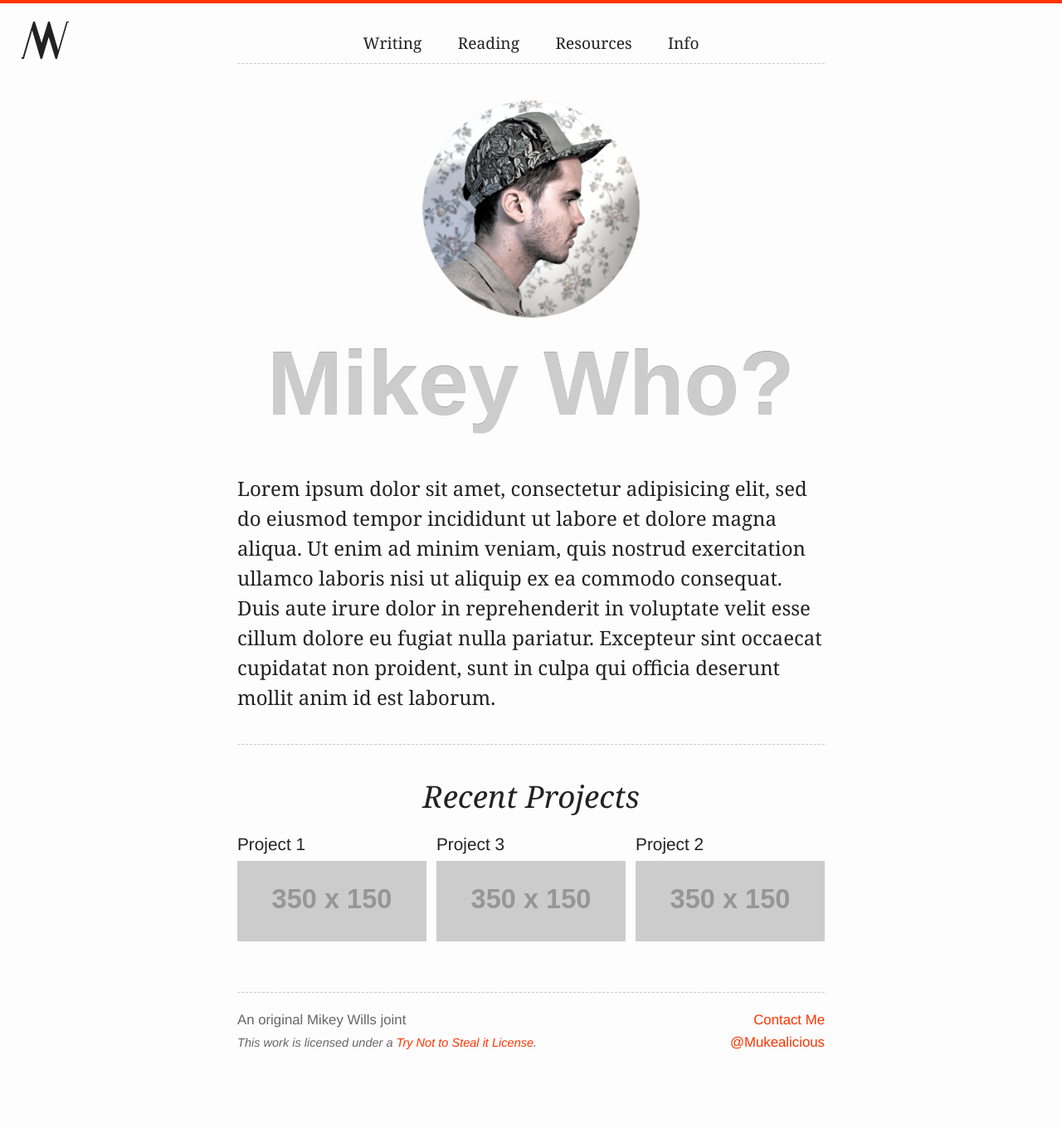
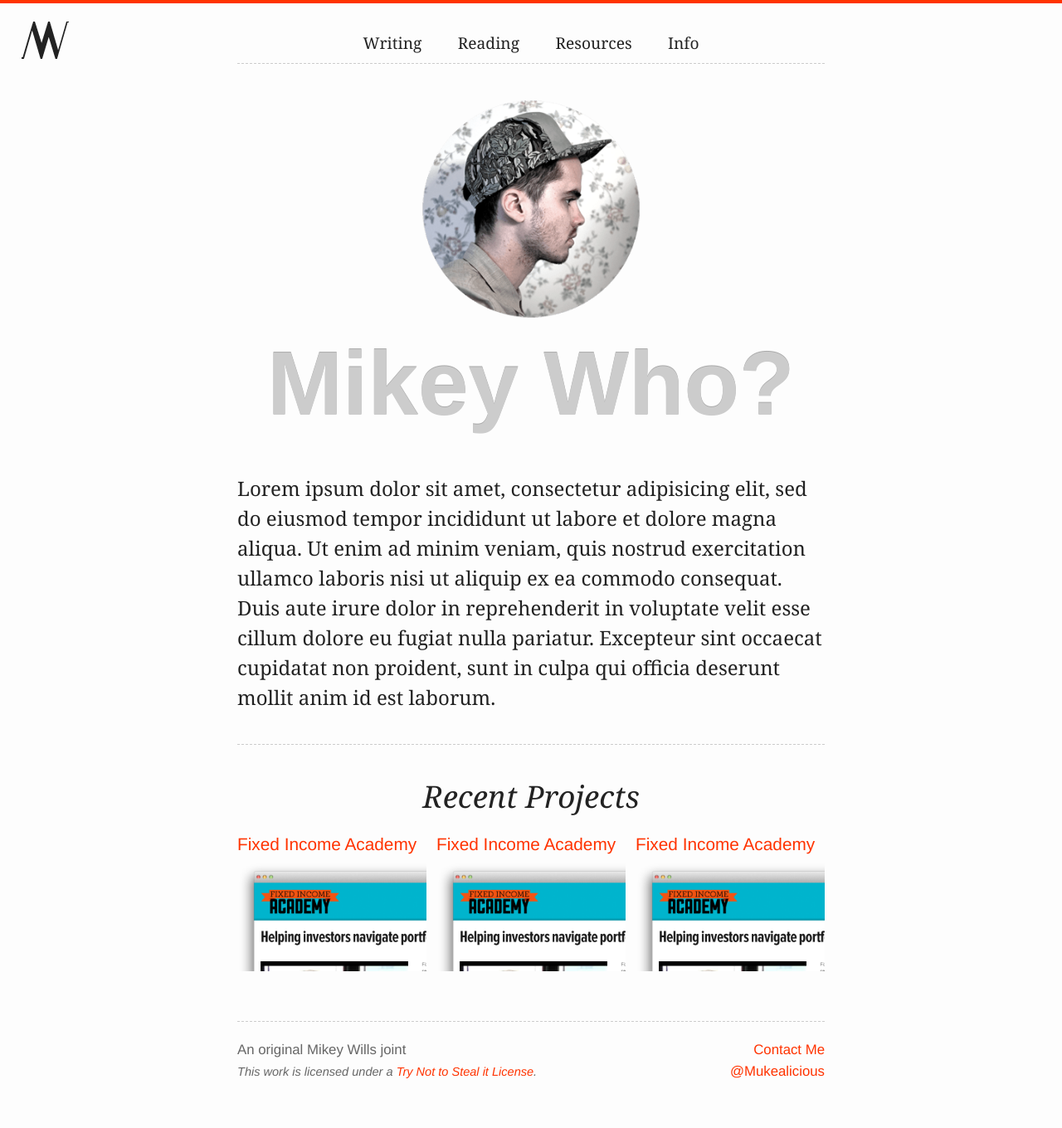
Before and after one commit to mukealicious/mukealicious.github.io, a Jekyll site: the page built from info.html, in a window 1280 px wide. Shown: the whole page at 83% size. Built offline with Jekyll 4.4.1, drawn with Linux system fonts in a browser that asks for light colours; Markdown is read by kramdown in place of the engine named in the settings; before the commit the page ends 1325 px from its top, so only the background shows below that.

Commit message:
Add images and links to Recent Work section on Info page

```diff
--- a/info.html
+++ b/info.html
@@ -20,16 +20,22 @@ title: Info
   <article class="recent-projects">
     <h2 class="emote">Recent Projects</h2>
     <div class="project">
-      <h4>Project 1</h4>
-      <img src="http://placehold.it/350x150" alt="Project 1">
+      <a href="http://www.fixedincomeacademy.com" title="Fixed Income Academy">
+      <h4>Fixed Income Academy</h4>
+      <img src="images/fia.png" alt="Fixed Income Academy">
+      </a>
     </div>
     <div class="project">
-      <h4>Project 2</h4>
-      <img src="http://placehold.it/350x150" alt="Project 2">
+      <a href="http://www.fixedincomeacademy.com" title="Fixed Income Academy">
+      <h4>Fixed Income Academy</h4>
+      <img src="images/fia.png" alt="Fixed Income Academy">
+      </a>
     </div>
     <div class="project">
-      <h4>Project 3</h4>
-      <img src="http://placehold.it/350x150" alt="Project 3">
+      <a href="http://www.fixedincomeacademy.com" title="Fixed Income Academy">
+      <h4>Fixed Income Academy</h4>
+      <img src="images/fia.png" alt="Fixed Income Academy">
+      </a>
     </div>
   </article>
 </section>
```
Also changed, not shown: images/fia-h.png (added), images/fia.png (added).
